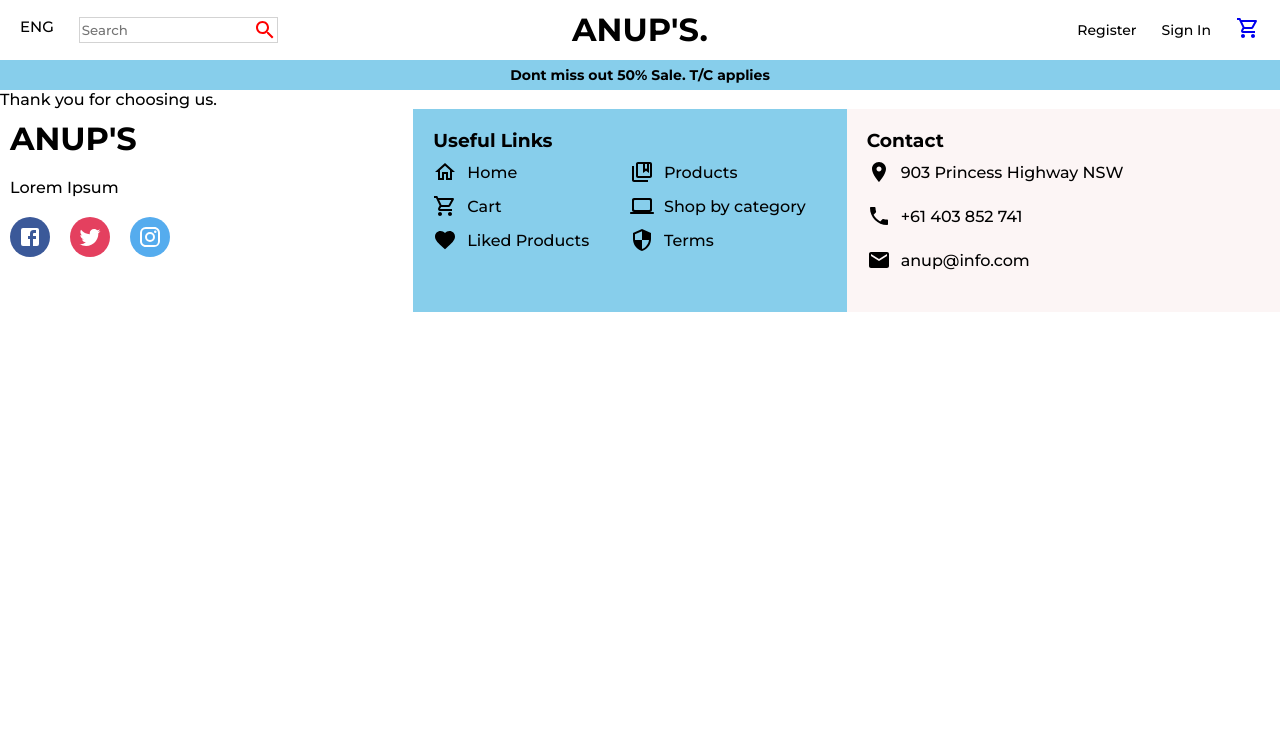
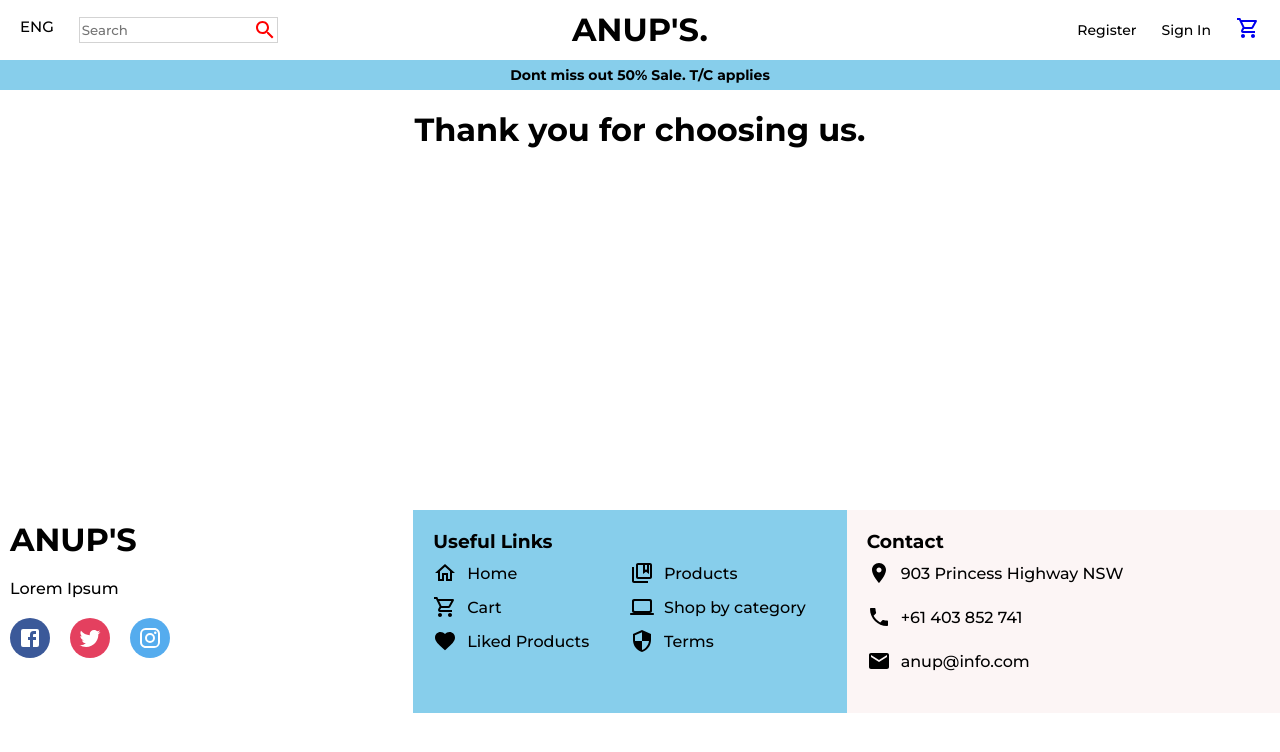
Before and after one commit to Anup4944/e-commerce-client, a React (Create React App) app in the folder client/: page /success in a window 1280 px wide. Shown: the top 752 px of the page. Built offline with nearby package versions, Linux system fonts and the light colour scheme.

Commit message:
show hide icon added

```diff
--- a/client/package.json
+++ b/client/package.json
@@ -5,6 +5,7 @@
   "dependencies": {
     "@material-ui/core": "^4.12.3",
     "@material-ui/icons": "^4.11.2",
+    "@mui/icons-material": "^5.6.1",
     "@reduxjs/toolkit": "^1.7.2",
     "@testing-library/jest-dom": "^5.14.1",
     "@testing-library/react": "^11.2.7",
--- a/client/src/components/ProductsOnSale.js
+++ b/client/src/components/ProductsOnSale.js
@@ -36,7 +36,6 @@ const ProductsOnSale = () => {
           ? 0
           : sliderIndex + 1
       );
-      console.log(sliderIndex);
     }
   };
 
--- /dev/null
+++ b/client/src/components/ThankYouComp.js
@@ -0,0 +1,20 @@
+import React from "react";
+import styled from "styled-components";
+
+const Msg = styled.div`
+  margin-top: 20px;
+  text-align: center;
+  height: 50vh;
+  width: 100vw;
+`;
+
+const ThankYouComp = () => {
+  return (
+    <Msg>
+      {" "}
+      <h1>Thank you for choosing us.</h1>
+    </Msg>
+  );
+};
+
+export default ThankYouComp;
--- a/client/src/components/login-form/LoginForm.js
+++ b/client/src/components/login-form/LoginForm.js
@@ -44,6 +44,12 @@ const Input = styled.input`
   padding: 10px;
 `;
 
+const ShowHide = styled.h5`
+  cursor: pointer;
+  width: 20px;
+  height: 20px;
+`;
+
 const Button = styled.button`
   width: 60%;
   border: none;
@@ -52,6 +58,7 @@ const Button = styled.button`
   color: white;
   cursor: pointer;
   margin-bottom: 10px;
+  margin-top: 20px;
 `;
 
 const SuccessMg = styled.span`
@@ -71,6 +78,7 @@ const initialState = {
 
 const LoginForm = () => {
   const [client, setClient] = useState(initialState);
+  const [show, setShow] = useState(true);
 
   const dispatch = useDispatch();
   const history = useHistory();
@@ -110,11 +118,18 @@ const LoginForm = () => {
           <Input
             placeholder="Enter your password"
             name="password"
-            type="password"
+            type={show ? "password" : "text"}
             value={client.password}
             onChange={handleOnChange}
             required
           />
+
+          {show ? (
+            <ShowHide onClick={() => setShow(false)}>SHOW</ShowHide>
+          ) : (
+            <ShowHide onClick={() => setShow(true)}>HIDE</ShowHide>
+          )}
+
           <Button type="submit">LOGIN</Button>
           <Link to="/password-reset" style={linkStyle}>
             FORGOT PASSWORD
--- a/client/src/components/orders/Orders.js
+++ b/client/src/components/orders/Orders.js
@@ -85,7 +85,9 @@ const Orders = () => {
           return (
             <Item>
               <ItmWrapper>
-                <SubHeader>Order Placed at {item.createdAt}</SubHeader>
+                <SubHeader>
+                  Order Placed at {new Date(item.createdAt).toDateString()}
+                </SubHeader>
                 <SubHeader>Order Number {item._id}</SubHeader>
 
                 <StatusBox>
--- a/client/src/components/pass-reset-form/UpdatePass.js
+++ b/client/src/components/pass-reset-form/UpdatePass.js
@@ -68,6 +68,12 @@ const Warning = styled.div`
   color: red;
 `;
 
+const ShowHide = styled.h5`
+  cursor: pointer;
+  width: 20px;
+  height: 20px;
+`;
+
 const List = styled.ul`
   margin: 5px 0px;
   display: flex;
@@ -94,6 +100,8 @@ const initialState = {
 
 const UpdatePass = () => {
   const [passwordError, setPasswordError] = useState(passVerificationError);
+  const [show, setShow] = useState(true);
+  const [showNew, setShowNew] = useState(true);
 
   const [updatePass, setUpdatePass] = useState(initialState);
 
@@ -163,20 +171,33 @@ const UpdatePass = () => {
         />
         <Iuput
           placeholder="Enter your new password"
-          type="password"
+          type={showNew ? "password" : "text"}
           name="newPassword"
           value={updatePass.newPassword}
           required
           onChange={handleOnChange}
         />
+
+        {showNew ? (
+          <ShowHide onClick={() => setShowNew(false)}>SHOW</ShowHide>
+        ) : (
+          <ShowHide onClick={() => setShowNew(true)}>HIDE</ShowHide>
+        )}
+
         <Iuput
           placeholder="Confirm passowrd"
-          type="password"
+          type={show ? "password" : "text"}
           name="confPass"
           value={updatePass.confPass}
           onChange={handleOnChange}
           required
         />
+
+        {show ? (
+          <ShowHide onClick={() => setShow(false)}>SHOW</ShowHide>
+        ) : (
+          <ShowHide onClick={() => setShow(true)}>HIDE</ShowHide>
+        )}
         <List>
           {!passwordError.confPass && <Warning>Password doesnt match</Warning>}
 
--- a/client/src/pages/ThankYou.js
+++ b/client/src/pages/ThankYou.js
@@ -1,21 +1,15 @@
 import React from "react";
-import styled from "styled-components";
 import Announcement from "../components/Announcement";
 import Footer from "../components/Footer";
 import Navbar from "../components/Navbar";
-
-const Msg = styled.div`
-  display: "flex";
-  align-items: "center";
-  justify-content: "center";
-`;
+import ThankYouComp from "../components/ThankYouComp";
 
 const ThankYou = () => {
   return (
     <>
       <Navbar />
       <Announcement />
-      <Msg> Thank you for choosing us. </Msg>
+      <ThankYouComp />
       <Footer />
     </>
   );
```
Also changed, not shown: 1 other file (tests, documents, lock files or other folders).
